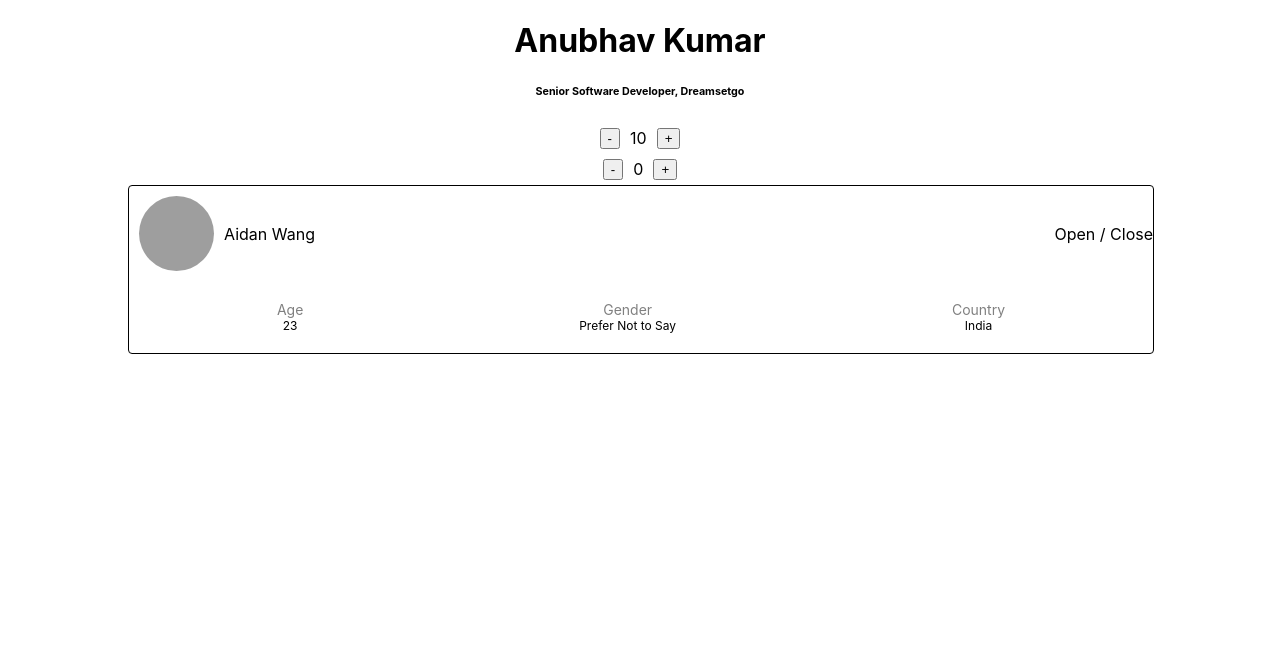
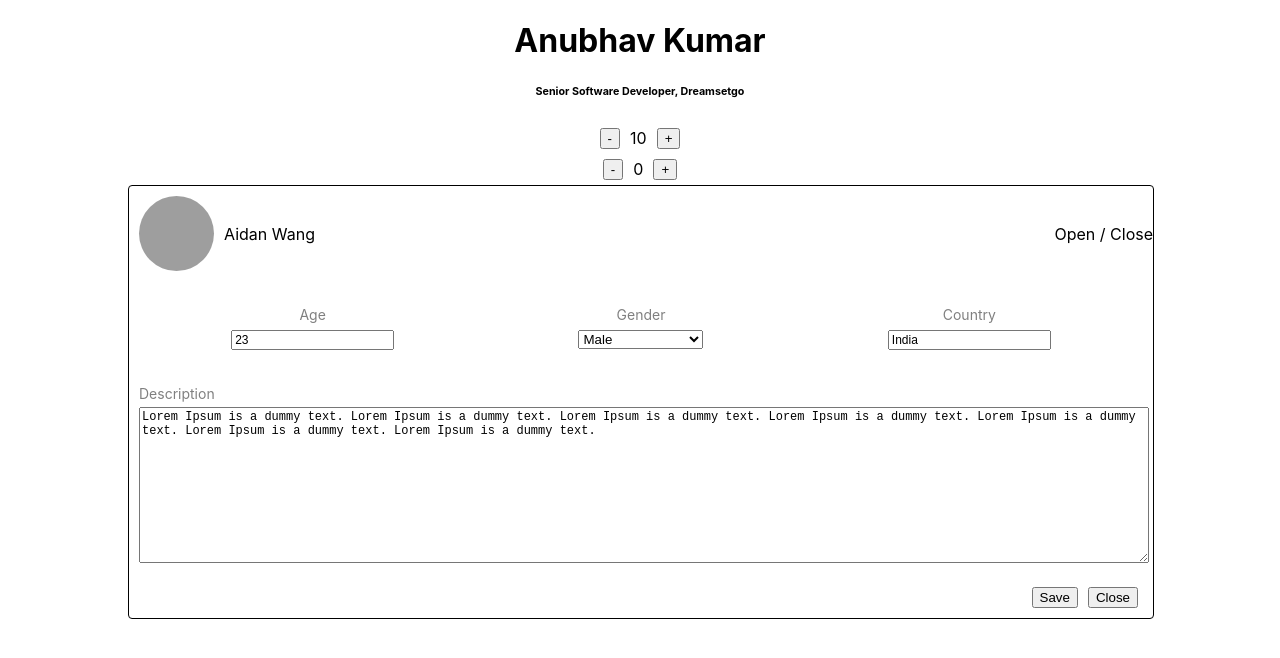
Before and after one commit to anubhav-kumar/accordion-actor, a React (Create React App) app: page / in a window 1280 px wide. Shown: the top 658 px of the page. Built offline with nearby package versions, Linux system fonts and the light colour scheme; grey boxes are pictures that could not be loaded.

Commit message:
Edit and View components of accordion

```diff
--- a/src/components/accordion/index.tsx
+++ b/src/components/accordion/index.tsx
@@ -1,6 +1,5 @@
-import React from 'react';
 import { useState } from 'react';
-import BodyView from '../user/body-view';
+import BodyEditView from '../user/body-edit-view';
 import UserHeading from '../user/heading';
 import './style.css';
 
@@ -13,7 +12,7 @@ const UserAccordion = () => {
                 <UserHeading />
             </div>
             <div className={`acc-body ${isOpen ? 'open': ''}`}>
-                <BodyView />
+                <BodyEditView isEditMode />
             </div>
         </div>
     )
--- /dev/null
+++ b/src/components/user/body-edit-view.tsx
@@ -0,0 +1,13 @@
+import BodyEdit from "./body-edit";
+import BodyView from "./body-view";
+
+type bodyEditViewPropType = {
+    isEditMode: boolean
+};
+
+const BodyEditView = (props: bodyEditViewPropType) => {
+    const {isEditMode} = props;
+    return isEditMode ? <BodyEdit /> : <BodyView /> ;
+}
+
+export default BodyEditView;
--- /dev/null
+++ b/src/components/user/body-edit.tsx
@@ -0,0 +1,36 @@
+import './style.css';
+
+const BodyEdit = () => {
+    return (
+        <div className='body-container'>
+            <div className='body-info'>
+                <div className='body-info-kv'>
+                    <div className='body-kv-key'>Age</div>
+                    <input defaultValue={23} type='number' className='body-kv-value'/>
+                </div>
+                <div className='body-info-kv'>
+                    <div className='body-kv-key'>Gender</div>
+                    <select value="male">
+                        <option value="male">Male</option>
+                        <option value="female">Female</option>
+                        <option value="prefer-not-to-say">Prefer Not To say</option>
+                    </select>
+                </div>
+                <div className='body-info-kv'>
+                    <div className='body-kv-key'>Country</div>
+                    <input type='string' defaultValue='India' className='body-kv-value' />
+                </div>
+            </div>
+            <div className='body-details'>
+                <div className='body-kv-key'>Description</div>
+                <textarea style={{width: '100%', height: '150px'}} className='body-kv-value' defaultValue='Lorem Ipsum is a dummy text. Lorem Ipsum is a dummy text. Lorem Ipsum is a dummy text. Lorem Ipsum is a dummy text. Lorem Ipsum is a dummy text. Lorem Ipsum is a dummy text. Lorem Ipsum is a dummy text. '/>
+            </div>
+            <div className='body-actions'>
+                <button>Save</button>
+                <button>Close</button>
+            </div>
+        </div>
+    )
+}
+
+export default BodyEdit;
--- a/src/components/user/body-view.tsx
+++ b/src/components/user/body-view.tsx
@@ -17,6 +17,14 @@ const BodyView = () => {
                     <div className='body-kv-value'>India</div>
                 </div>
             </div>
+            <div className='body-details'>
+                <div className='body-kv-key'>Description</div>
+                <p className='body-kv-value'>Lorem Ipsum is a dummy text. Lorem Ipsum is a dummy text. Lorem Ipsum is a dummy text. Lorem Ipsum is a dummy text. Lorem Ipsum is a dummy text. Lorem Ipsum is a dummy text. Lorem Ipsum is a dummy text. </p>
+            </div>
+            <div className='body-actions'>
+                <button>Delete</button>
+                <button>Edit</button>
+            </div>
         </div>
     )
 }
--- a/src/components/user/style.css
+++ b/src/components/user/style.css
@@ -41,12 +41,31 @@
 
 .body-kv-key {
     color: gray;
+    margin: 5px 0px;
     font-size: 14px;
 }
 
 .body-kv-value {
     color: black;
     font-size: 12px;
+}
+
+.body-details {
+    padding: 20px 0px;
+    text-align: left;
+}
+
+.body-details p {
+    margin: 0px;
+}
+
+.body-actions {
+    display: flex;
+    justify-content: flex-end;
+}
+
+.body-actions button {
+    margin: 0px 5px;
 }
 
 @media only screen and (orientation: portrait) {
```
